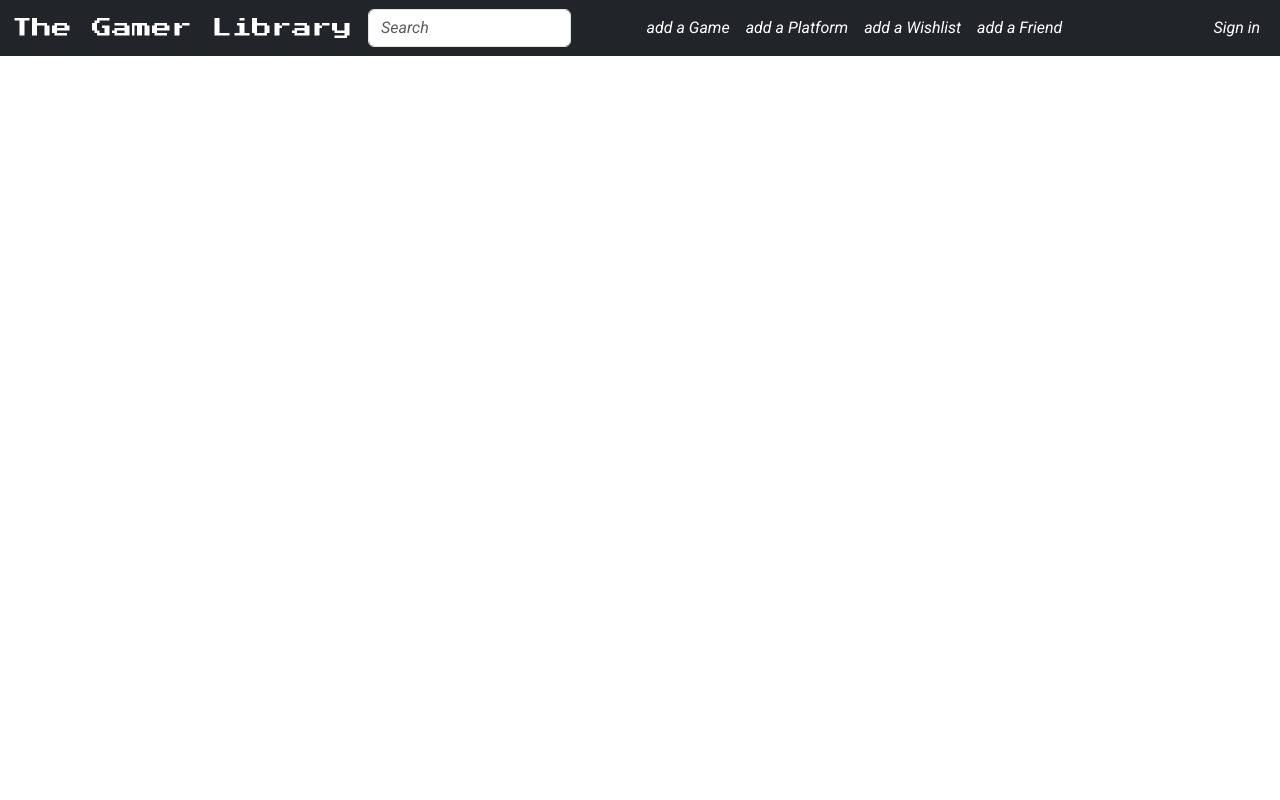
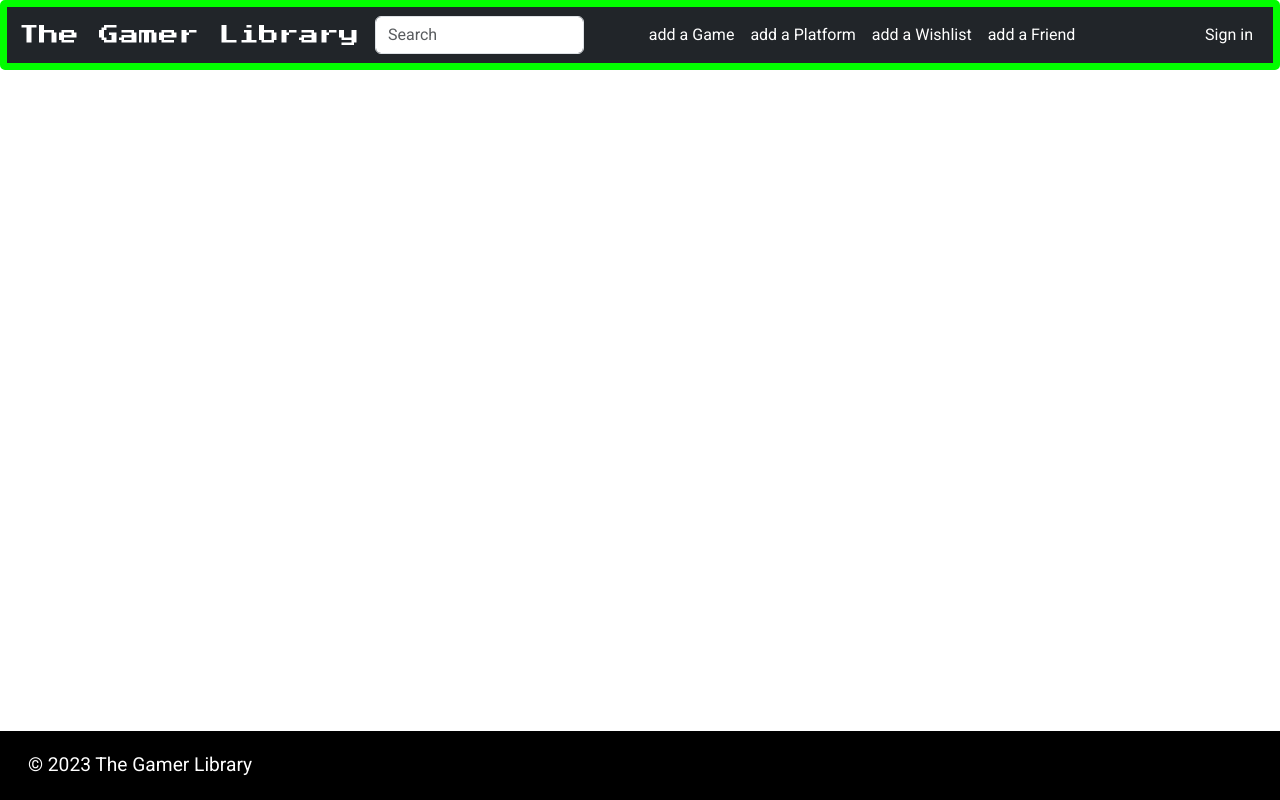
Before and after one commit to AngeloGaeta1990/The-Gamer-Library, a Django app: page / in a window 1280 px wide. Run offline with Django 5.2, Linux system fonts and the light colour scheme.

Commit message:
feat: add base.html

```diff
--- a/gamer_library/settings.py
+++ b/gamer_library/settings.py
@@ -44,6 +44,7 @@ INSTALLED_APPS = [
     'cloudinary_storage',
     'django.contrib.staticfiles',
     'django_summernote',
+    'fontawesomefree',
     'library',
 ]
 
--- a/static/css/style.css
+++ b/static/css/style.css
@@ -1,14 +1,67 @@
 /* styles.css */
 
-@import url('https://fonts.googleapis.com/css2?family=Press+Start+2P&family=Roboto:ital@1&display=swap');
+@import url('https://fonts.googleapis.com/css2?family=Press+Start+2P&family=Roboto:wght@400;900&display=swap');
+
+
+/*______________________ General______________________*/
+
+* {
+    padding: 0;
+    margin: 0;
+    box-sizing: border-box;
+}
+
+body {
+    font-family:'Roboto', sans-serif;
+    display: flex;
+    flex-direction: column;
+    min-height: 100vh; /* Set minimum height to 100% of the viewport height */
+    margin: 0; /* Remove default margin */
+}
+
 
 
 /*______________________ Base.html______________________*/
-
-body {
-    font-family:'Roboto', sans-serif;}
 
 
 .project_name {
     font-family: 'Press Start 2P', sans-serif;
 }
+
+nav {
+    animation: borderAnimation 30s infinite; /* Choose your desired color, #28a745 is Bootstrap's success color */
+    border-radius: 5px; /* Optional: Add border radius for rounded corners */
+    margin-bottom: 20px; /* Optional: Adjust the margin as needed */
+    border-width: 7px;
+    border-style: solid;
+}
+
+@keyframes borderAnimation {
+    0% { border-color: #ff0000; } /* Red */
+    25% { border-color: #00ff00; } /* Green */
+    50% { border-color: #0000ff; } /* Blue */
+    75% { border-color: #ffff00; } /* Yellow */
+    100% { border-color: #ff00ff; } /* Magenta */
+}
+
+main {
+    flex: 1; /* Allow main content to take remaining height */
+}
+
+footer {
+    margin: 0;
+    flex-shrink: 0; /* Do not shrink the footer */
+    background-color: #000; /* Set background color to black */
+    color: #fff; /* Set text color to white */
+    padding: 20px; /* Add padding for better appearance */
+    font-size: larger;
+
+}
+
+.white-text{
+    color: #fafafa;
+}
+
+.fa-github {
+    margin-right: 30px; /* Adjust the value as needed */
+}
--- a/templates/base.html
+++ b/templates/base.html
@@ -1,3 +1,4 @@
+{% load static %}
 <!DOCTYPE html>
 <html lang="en">
 <head>
@@ -6,6 +7,9 @@
     <title>Bootstrap demo</title>
     <link href="https://cdn.jsdelivr.net/npm/bootstrap@5.3.2/dist/css/bootstrap.min.css" rel="stylesheet" integrity="sha384-T3c6CoIi6uLrA9TneNEoa7RxnatzjcDSCmG1MXxSR1GAsXEV/Dwwykc2MPK8M2HN" crossorigin="anonymous">
     <link rel="stylesheet" href="../static/css/style.css">
+    <link href="{% static 'fontawesomefree/css/fontawesome.css' %}" rel="stylesheet" type="text/css">
+    <link href="{% static 'fontawesomefree/css/brands.css' %}" rel="stylesheet" type="text/css">
+    <link href="{% static 'fontawesomefree/css/solid.css' %}" rel="stylesheet" type="text/css">
 </head>
 <body>
     <nav class="navbar navbar-expand-md navbar-dark bg-dark" aria-label="Fourth navbar example">
@@ -36,13 +40,33 @@
                 </ul>
                 <ul class="navbar-nav ms-auto mb-2 mb-md-0">
                     <li class="nav-item">
-                        <a class="nav-link active" aria-current="page" href="#">Sign in</a>
+                        <a class="nav-link active" aria-current="page" href="#"> <i class="fa-solid fa-user"></i>  Sign in</a>
                     </li>
                 </ul>
             </div>
         </div>
     </nav>
 
+    <main>
+        {% block content %}
+        <!-- Content Goes here -->
+        {% endblock content %}
+
+    </main>
+
+    <footer class="d-flex flex-wrap justify-content-between align-items-center">
+        <div class="col-md-4 d-flex align-items-center">
+          <a href="/" class="mb-3 me-2 mb-md-0 text-body-secondary text-decoration-none lh-1">
+          </a>
+          <span class="mb-3 mb-md-0">© 2023 The Gamer Library</span>
+        </div>
+
+        <ul class="nav col-md-4 justify-content-end list-unstyled d-flex">
+          <li class="ms-3"><a class="white-text" href="https://github.com/AngeloGaeta1990"> <i class="fa-brands fa-github fa-2xl" ></i></a></li>
+          <li class="ms-3"><a class="white-text" href="https://www.linkedin.com/in/angelo-gaeta-31193219a/"> <i class="fa-brands fa-linkedin fa-2xl"></i></a></li>
+        </ul>
+    </footer>
+
     <script src="https://cdn.jsdelivr.net/npm/@popperjs/core@2.11.8/dist/umd/popper.min.js" integrity="sha384-I7E8VVD/ismYTF4hNIPjVp/Zjvgyol6VFvRkX/vR+Vc4jQkC+hVqc2pM8ODewa9r" crossorigin="anonymous"></script>
     <script src="https://cdn.jsdelivr.net/npm/bootstrap@5.3.2/dist/js/bootstrap.min.js" integrity="sha384-BBtl+eGJRgqQAUMxJ7pMwbEyER4l1g+O15P+16Ep7Q9Q+zqX6gSbd85u4mG4QzX+" crossorigin="anonymous"></script>
     <script src="https://cdn.jsdelivr.net/npm/bootstrap@5.3.2/dist/js/bootstrap.bundle.min.js" integrity="sha384-C6RzsynM9kWDrMNeT87bh95OGNyZPhcTNXj1NW7RuBCsyN/o0jlpcV8Qyq46cDfL" crossorigin="anonymous"></script>
```
Also changed, not shown: requirements.txt (+11 -0 lines), README.md.
